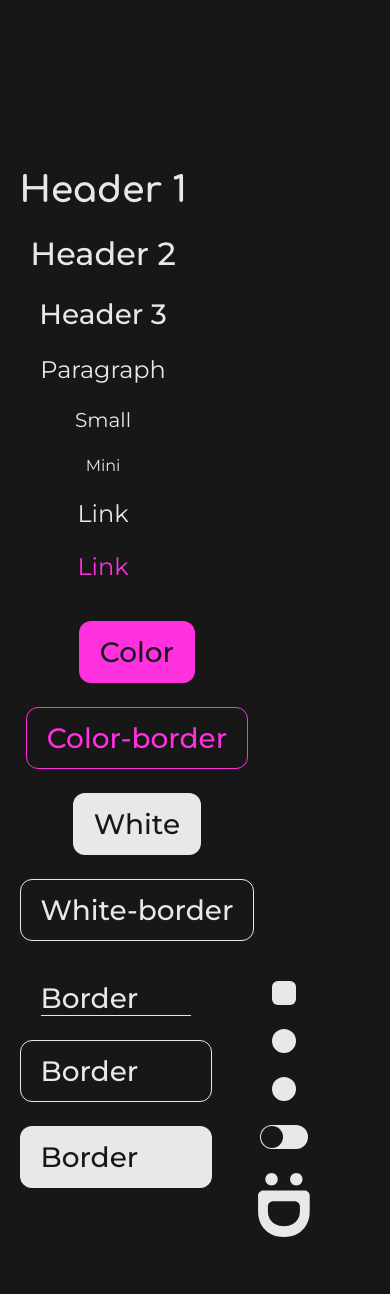
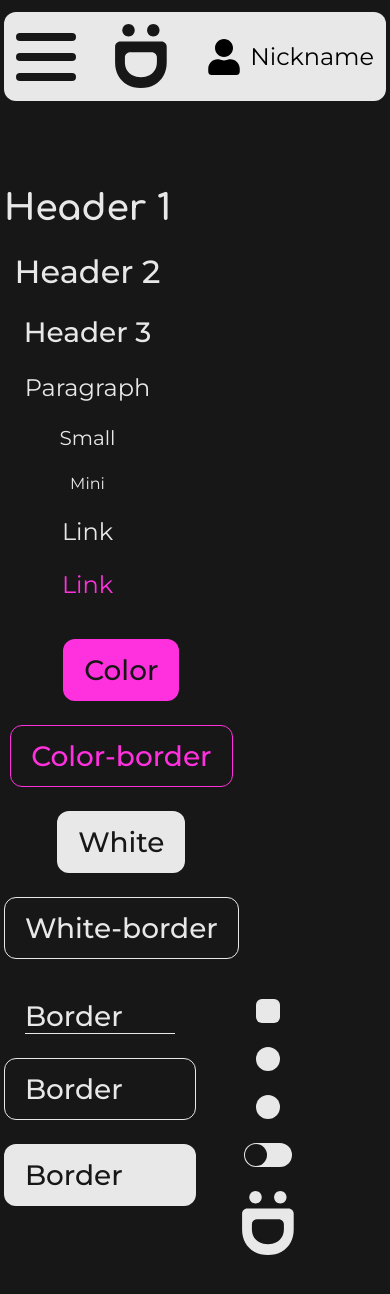
Before and after one commit to Vyakulin/XAX, a Next.js app: page /test in a window 390 px wide. Shown: the top 1294 px of the page. After the commit the page ends 1256 px from the top, so only its background shows below. Built offline with nearby package versions, Linux system fonts and the light colour scheme.

Commit message:
Header and nav with burger

```diff
--- a/package.json
+++ b/package.json
@@ -9,6 +9,7 @@
     "lint": "next lint"
   },
   "dependencies": {
+    "clsx": "^2.1.0",
     "next": "14.1.0",
     "react": "^18",
     "react-dom": "^18",
--- a/src/app/layout.jsx
+++ b/src/app/layout.jsx
@@ -1,3 +1,4 @@
+import { Header } from "@/ui/components/main";
 import "@/ui/styles/global.scss";
 
 export const metadata = {
@@ -8,6 +9,7 @@ export default function RootLayout({ children }) {
   return (
     <html lang="ru">
       <body>
+        <Header />
         <main>
           {children}
         </main>
--- a/src/ui/components/elements.jsx
+++ b/src/ui/components/elements.jsx
@@ -97,9 +97,9 @@ const Input = function(props) {
 const Logo = function() {
     return (<>
         <svg className='logo' width="64.000000" height="64.000000" viewBox="0 0 64 64" fill="none" xmlns="http://www.w3.org/2000/svg" xmlnsXlink="http://www.w3.org/1999/xlink">
-            <path id="path" d="M6.09524 22.7097C6.09524 19.8592 8.40602 17.5484 11.2565 17.5484L52.5469 17.5484C55.3973 17.5484 57.7081 19.8592 57.7081 22.7097L57.7081 38.5308C57.7081 43.5455 56.6268 47.9663 54.4639 51.7932C52.3502 55.6202 49.3764 58.6115 45.5423 60.7668C41.7081 62.9224 37.1613 64 31.9017 64C26.6913 64 22.1444 62.9224 18.2611 60.7668C14.427 58.6115 11.4286 55.6202 9.26575 51.7932C7.15208 47.9663 6.09524 43.5455 6.09524 38.5308L6.09524 22.7097ZM21.063 28.2375C18.2125 28.2375 15.9017 30.5483 15.9017 33.3988L15.9017 38.0029C15.9017 41.0822 16.5408 43.7434 17.8187 45.9868C19.146 48.2742 21.0138 50.0338 23.4224 51.2655C25.831 52.5411 28.6574 53.1788 31.9017 53.1788C35.1951 53.1788 38.0215 52.5411 40.381 51.2655C42.7895 50.0338 44.6328 48.2742 45.9109 45.9868C47.2381 43.7434 47.9017 41.0822 47.9017 38.0029L47.9017 33.3988C47.9017 30.5483 45.5909 28.2375 42.7404 28.2375L21.063 28.2375Z" fill="#E8E8E8" fill-opacity="1.000000" fill-rule="nonzero"/>
-            <path id="path" d="M25.7081 6.19354C25.7081 2.77295 22.9352 0 19.5146 0C16.094 0 13.321 2.77295 13.321 6.19354C13.321 9.61414 16.094 12.3871 19.5146 12.3871C22.9352 12.3871 25.7081 9.61414 25.7081 6.19354Z" fill="#E8E8E8" fill-opacity="1.000000" fill-rule="nonzero"/>
-            <path id="path" d="M50.4823 6.19354C50.4823 2.77295 47.7094 0 44.2888 0C40.8682 0 38.0952 2.77295 38.0952 6.19354C38.0952 9.61414 40.8682 12.3871 44.2888 12.3871C47.7094 12.3871 50.4823 9.61414 50.4823 6.19354Z" fill="#E8E8E8" fill-opacity="1.000000" fill-rule="nonzero"/>
+            <path id="path" d="M6.09524 22.7097C6.09524 19.8592 8.40602 17.5484 11.2565 17.5484L52.5469 17.5484C55.3973 17.5484 57.7081 19.8592 57.7081 22.7097L57.7081 38.5308C57.7081 43.5455 56.6268 47.9663 54.4639 51.7932C52.3502 55.6202 49.3764 58.6115 45.5423 60.7668C41.7081 62.9224 37.1613 64 31.9017 64C26.6913 64 22.1444 62.9224 18.2611 60.7668C14.427 58.6115 11.4286 55.6202 9.26575 51.7932C7.15208 47.9663 6.09524 43.5455 6.09524 38.5308L6.09524 22.7097ZM21.063 28.2375C18.2125 28.2375 15.9017 30.5483 15.9017 33.3988L15.9017 38.0029C15.9017 41.0822 16.5408 43.7434 17.8187 45.9868C19.146 48.2742 21.0138 50.0338 23.4224 51.2655C25.831 52.5411 28.6574 53.1788 31.9017 53.1788C35.1951 53.1788 38.0215 52.5411 40.381 51.2655C42.7895 50.0338 44.6328 48.2742 45.9109 45.9868C47.2381 43.7434 47.9017 41.0822 47.9017 38.0029L47.9017 33.3988C47.9017 30.5483 45.5909 28.2375 42.7404 28.2375L21.063 28.2375Z" fill="#E8E8E8" fillOpacity="1.000000" fillRule="nonzero"/>
+            <path id="path" d="M25.7081 6.19354C25.7081 2.77295 22.9352 0 19.5146 0C16.094 0 13.321 2.77295 13.321 6.19354C13.321 9.61414 16.094 12.3871 19.5146 12.3871C22.9352 12.3871 25.7081 9.61414 25.7081 6.19354Z" fill="#E8E8E8" fillOpacity="1.000000" fillRule="nonzero"/>
+            <path id="path" d="M50.4823 6.19354C50.4823 2.77295 47.7094 0 44.2888 0C40.8682 0 38.0952 2.77295 38.0952 6.19354C38.0952 9.61414 40.8682 12.3871 44.2888 12.3871C47.7094 12.3871 50.4823 9.61414 50.4823 6.19354Z" fill="#E8E8E8" fillOpacity="1.000000" fillRule="nonzero"/>
         </svg>
     </>)
 }
--- /dev/null
+++ b/src/ui/components/main.jsx
@@ -0,0 +1,60 @@
+'use client'
+
+import { FaUser } from "react-icons/fa";
+import { Logo, Text } from "./elements";
+import Link from "next/link";
+import { useState } from "react";
+import clsx from "clsx";
+import { Nav } from "./nav";
+
+const Header = function() {
+    const [burger, setBurger] = useState(false);
+
+    function burgerState() {
+        setBurger(!burger);
+    }
+
+    return (<>
+        <header>
+            <div className="header-wrapper">
+                <div className="burger-button" onClick={burgerState}>
+                    <span className={clsx(
+                    'burger-rect',
+                    {
+                        'burger-rect1' : burger === true,
+                    }
+                    )}></span>
+                    <span className={clsx(
+                    'burger-rect',
+                    {
+                        'burger-rect2' : burger === true,
+                    }
+                    )}></span>
+                    <span className={clsx(
+                    'burger-rect',
+                    {
+                        'burger-rect3' : burger === true,
+                    }
+                    )}></span>
+                </div>
+                <Link href='/'>
+                    <Logo />
+                </Link>
+                <div className="header-profile">
+                    <FaUser />
+                    <Text style='p'>Nickname</Text>
+                </div>
+            </div>
+        </header>
+        <ul className={clsx(
+            'burger-nav',
+            {
+                'burger-open' : burger === true,
+            }
+        )}>
+            <Nav />
+        </ul>
+    </>)
+}
+
+export { Header }
--- /dev/null
+++ b/src/ui/components/nav.jsx
@@ -0,0 +1,40 @@
+'use client'
+
+import { usePathname } from "next/navigation"
+import { Text } from "./elements"
+import Link from "next/link"
+import clsx from "clsx"
+
+function Page(name, href) {
+    return {
+        name,
+        href
+    }
+}
+const pages = [
+    new Page('Главная', '/'),
+    new Page('Проекты', '/projects'),
+    new Page('Сервер', '/server')
+]
+
+export function Nav() {
+    const pathname = usePathname();
+
+    return (<>
+        {pages.map((page) => {
+            return (
+                <li key={page.name}
+                className={clsx(
+                    'nav-item',
+                    {
+                        'nav-item-active' : pathname === page.href,
+                    }
+                )}>
+                    <Link href={page.href}>
+                        <Text style='p'>{page.name}</Text>
+                    </Link>
+                </li>
+            )
+        })}
+    </>)
+}
--- a/src/ui/styles/elements.scss
+++ b/src/ui/styles/elements.scss
@@ -305,6 +305,7 @@ $border: 1.5px;
 
 // logo
 .logo {
+    transition: all .4s $transition;
     path {
         fill: currentColor;
     }
--- a/src/ui/styles/global.scss
+++ b/src/ui/styles/global.scss
@@ -3,22 +3,137 @@
 :root {
     font-size: 4px;
 }
-
-body, h1, h2, h3, p, button, a, input {
+body, h1, h2, h3, p, button, a, input, ul {
     margin: 0;
     padding: 0;
     all: unset;
     text-decoration: none;
 }
-
 body {
     font-family: var(--montserrat);
     background-color: $black;
+    overflow-x: hidden;
 }
-
 main {
     display: flex;
     flex-direction: column;
     gap: 100px;
-    padding: 170px 5vw;
+    padding: 0 5vw;
+    margin-top: 188px;
 }
+
+header {
+    width: 100vw;
+    margin-top: 12px;
+    position: fixed;
+    opacity: 1;
+    z-index: 2;
+}
+.header-wrapper {
+    display: flex;
+    background-color: $white;
+    padding: 12px;
+    box-sizing: border-box;
+    border-radius: $radius;
+    align-items: center;
+    justify-content: space-between;
+    width: 90vw;
+    margin-left: auto;
+    margin-right: auto;
+    .logo {
+        cursor: pointer;
+        color: $black;
+        &:hover {
+            color: $black-hover;
+        }
+    }
+}
+.header-profile {
+    display: flex;
+    align-items: center;
+    gap: 8px;
+    svg {
+        width: 36px;
+        height: 36px;
+    }
+}
+
+.burger-button {
+    display: flex;
+    flex-direction: column;
+    gap: 12px;
+    cursor: pointer;
+    &:hover {
+        .burger-rect {
+            background-color: $black-hover;
+        }
+    }
+}
+.burger-rect {
+    transition: all .4s $transition;
+    background-color: $black;
+    width: 60px;
+    height: 8px;
+    border-radius: $radius;
+}
+
+.burger-nav {
+    position: absolute;
+    transition: all .4s $transition;
+    transform: translateY(-135px);
+    background-color: $white;
+    flex-direction: column;
+    gap: 12px;
+    opacity: 1;
+    z-index: 1;
+    display: flex;
+    padding: 12px 12px 12px 8px;
+    border-radius: $radius 0 $radius $radius;
+    top: 100px;
+    opacity: 0;
+    left: 5vw;
+}
+.burger-open {
+    transform: translate(0);
+    opacity: 1;
+}
+.nav-item {
+    color: $black;
+    cursor: pointer;
+    transition: all .4s $transition;
+    &:hover {
+        color: $color;
+    }
+}
+.nav-item-active {
+    color: $color;
+    &:hover {
+        color: $color-hover;
+    }
+}
+
+.burger-rect1 {
+    transform:
+        translateY(20px)
+        rotate(45deg);
+}
+.burger-rect3 {
+    transform:
+        translateY(-20px)
+        rotate(-45deg);
+}
+.burger-rect2 {
+    transform: scale(0);
+}
+
+@media screen and (max-width: 960px) {
+    main {
+        padding: 0 1vw;
+    }
+    .header-wrapper {
+        width: 98vw;
+    }
+    .burger-nav {
+        left: 1vw;
+    }
+}
```
Also changed, not shown: 1 other file (tests, documents, lock files or other folders).
